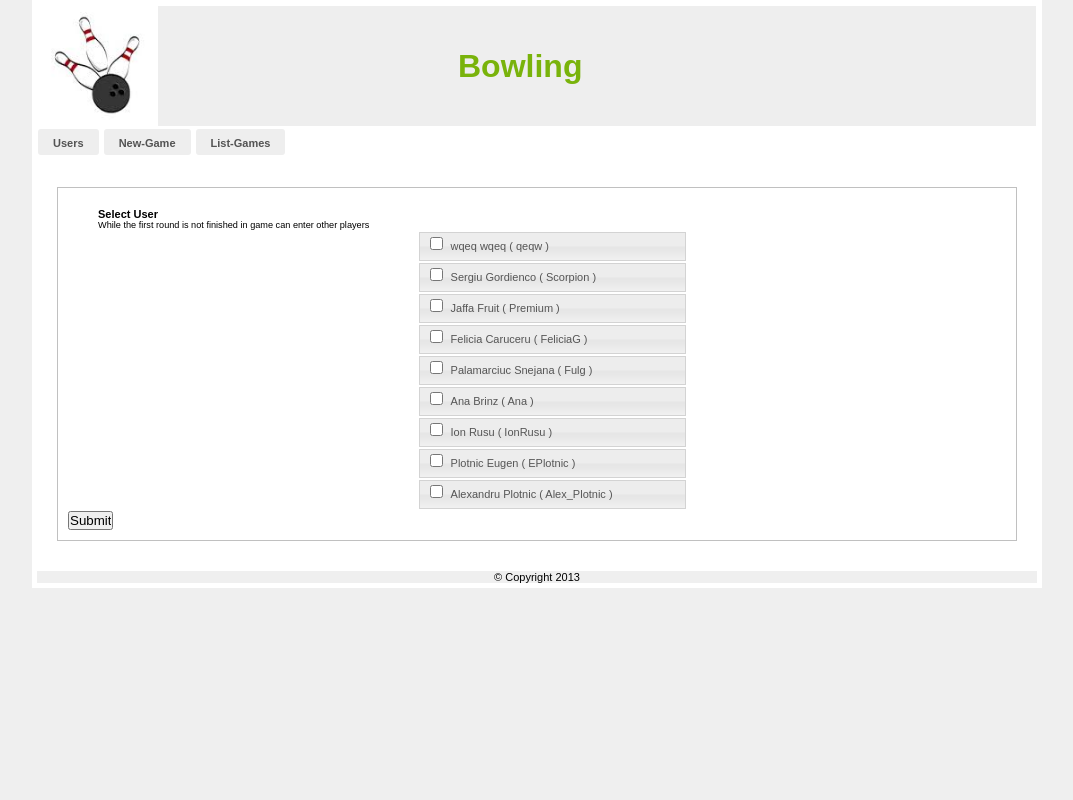
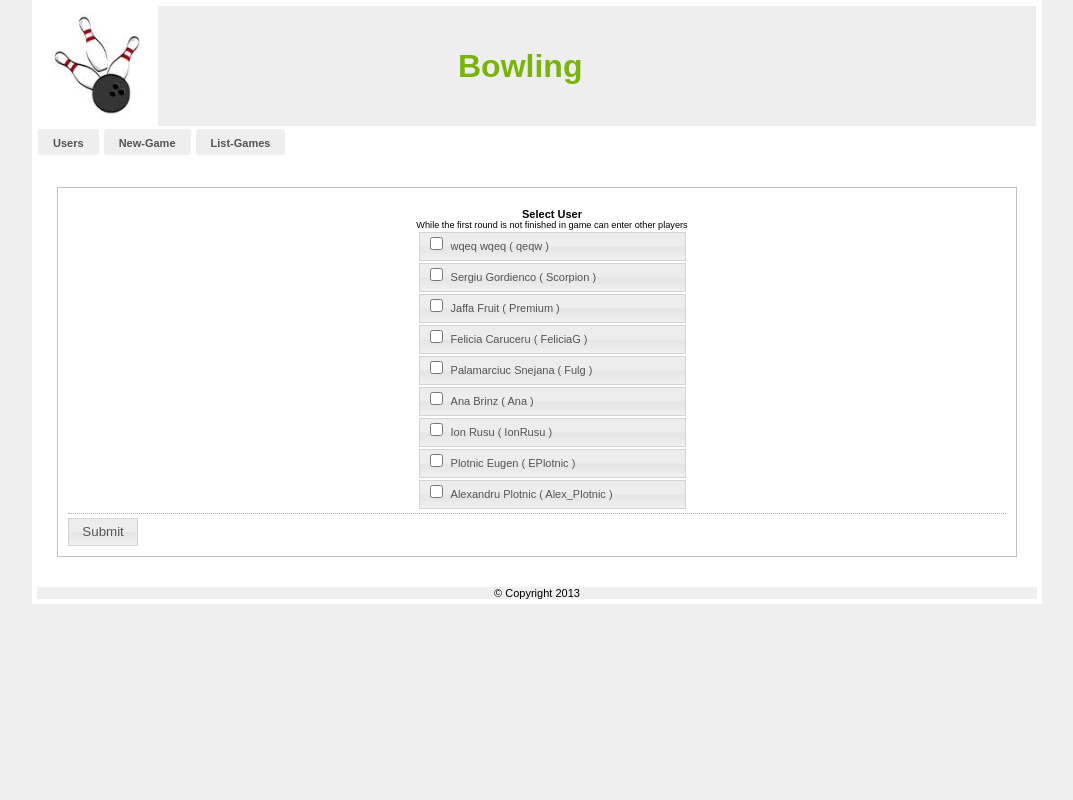
Before and after one commit to rolexx89/Bowling-site2, a CodeIgniter app: page /games/newgame in a window 1280 px wide. Shown: the whole page, without its empty margins (103-1176 px from the left). Run offline with CodeIgniter, Linux system fonts and the light colour scheme.

Commit message:
corectarea stilului

```diff
--- a/application/views/pages/game-json_view.php
+++ b/application/views/pages/game-json_view.php
@@ -104,8 +104,8 @@ if(isset($currentGameData['game-status'])) {
 
     if($currentGameData['game-status']['status'] != "completed") { ?>
         <form action="" charset="utf-8" method="post" style="border: 1px solid #c0c0c0; padding: 10px; margin: 10px;">
-            <h4>Select User</h4>
-        <?php
+          <h4>Select User</h4>
+         <?php
 
         if( $userNext === false )
         foreach ( $currentGameData['all-users'] as $item_id => $item )
--- a/application/views/pages/game_view.php
+++ b/application/views/pages/game_view.php
@@ -21,13 +21,15 @@
     if( $currentGameData['game-status']['status'] != "completed" ) { ?>
         <form action="" charset="utf-8" method="post" style="border: 1px solid #c0c0c0; padding: 10px; margin: 10px;">
         <?php
-            // afisam utilizatorii ce pot intra in joc pentru selecare
+            // afiseaza lista tuturor user pentru a ii selecta
             if( $currentGameData['game-status']['allowed-new'] == true
                 && empty($currentGameData['game-players'])
                 && empty($currentGameData['game-data']) ) {
                 ?><div style="padding-left: 30px;padding-top: 10px;">
+                    <center>
                     <h4>Select User</h4>
                     <sub>While the first round is not finished in game can enter other players</sub>
+                    </center>
                     <?php foreach ( $currentGameData['all-users'] as $item_id => $item )
                         if(!isset($currentGameData['game-data-grouped']['users'][$item_id])) { ?>
                             <label class="ui-state-default" >
@@ -40,11 +42,21 @@
                             </label>
                     <?php }
                 ?></div>
-                <input type="submit">
+            <div id="header">
+                    <div class="nav">
+                        <hr />
+                <input class="ui-button ui-state-default ui-corner-all" type="submit">
+                    </div>
+            </div>
                 <?php
             } else if( empty($currentGameData['game-data']) ) {
-                // afisam utilizatorii ce deja joaca
-                ?><h4>Select User</h4><?php
+                // afisam lista useri care joaca
+                //la control daca putem arunca sau e complet cu ajax
+                ?>
+            <hr />
+            <h4>Select User</h4>
+            <hr />
+                <?php
                 $only_first  = true;
                 foreach ( $currentGameData['all-users'] as $item_id => $item )
                     if( in_array($item_id,$currentGameData['game-players']) ) { ?>
@@ -58,10 +70,14 @@
                            </span>
                       </label>
                     </div>
+
             <?php } ?>
+            <hr />
                 <input id="i0" type="text" name="game_data[value]" value="" autocomplete="off" >
-                <input type="submit">
-        <?php } else { ?>
+            <hr />
+                <input class="ui-button ui-state-default ui-corner-all" text-align="center" type="submit">
+            <hr />
+            <?php } else { ?>
         <script type="text/javascript">
             updateAjaxSpace();
         </script>
@@ -73,19 +89,21 @@
     if( $currentGameData['game-status']['status'] != "completed"
         && !empty($currentGameData['game-data']) ) { ?>
         <h3>Push Data</h3>
-        <h4>Enter Throw score</h4>
+        <h3>Enter Throw score</h3>
         <input id="i0" type="text" name="game_data[value]" value="" autocomplete="off" />
         <hr />
         <input class="ui-button ui-state-default ui-corner-all" type="submit" value="Arunca" onclick="
                     updateAjaxSpace({
+                        // input#i0 = introdu val , match= round , $#x22 = '' ''
                         'game_data[value]' : $('input#i0').val(),
                         'game_data[player]': $('input[name=&#x22;game_data[player]&#x22;][match]').val()
                     });" />
         <hr />
-        <li class="ui-button ui-widget ui-state-default ui-corner-all" title="icon back">
-           <a class="ui-icon ui-icon-circle-arrow-w" href="<?php echo base_url(); ?>games/newgame"> NewGames </a>
-
-        </li>
+        <div id="header">
+        <div class="nav">
+            <a class="but-nav" href="<?php echo base_url(); ?>games/newgame">New-Game</a>
+        </div>
+        </div>
 
   <?php }
 
--- a/application/views/pages/pages_view.php
+++ b/application/views/pages/pages_view.php
@@ -14,7 +14,6 @@
         <hr />
 <h2>Users List</h2>
 <hr />
-
 <table  class="list">
     <tr class="mark">
             <td><b>N</b></td>
@@ -28,7 +27,6 @@
      $user_count = 0;
      foreach ($allUsers as $item) { ?>
             <tr>
-
                 <td>
                     <li class="ui-button ui-widget ui-state-default ui-corner-all" title=".ui-icon-person">
                         <a  href="<?= base_url() . "users/show/$item[id]"; ?>"><?php
--- a/nbproject/private/private.xml
+++ b/nbproject/private/private.xml
@@ -5,7 +5,7 @@
             <url>application/views/header.php</url>
             <bookmark id="2">
                 <name/>
-                <line>27</line>
+                <line>25</line>
                 <key/>
             </bookmark>
         </file>
--- a/stylesheets/style.css
+++ b/stylesheets/style.css
@@ -20,10 +20,30 @@ div#header h1{height:120px;line-height:120px;margin:1px;
 
 #header .nav a:hover {
     color   : #232323;
-    text-decoration : underline;
+
+}
+#conteiner .nav input {
+    background  : #eee;
+    color       : #535353;
+    padding     : 6px 9px 4px 9px;
+    font-size   : 11px;
+    font-weight : bold;
+    margin      : 1px 1px;
+    text-decoration : none;
+    border-radius   : 3px;
+    text-align:center;
+
+
 }
 
+#header .nav input:hover {
+    color   : #232323;
+
+
+}
+div#i0 input{text-align:center}
 div#container{text-align:left}
+div#container h4{text-align:center}
 div#content p{line-height:1.4}
 div#leftblock{background:#B9CAFF}
 div#rightblock{background:#FF8539}
```
Also changed, not shown: application/views/pages/game_list_view.php (+6 -4 lines). Lines whose indentation alone changed are shown as unchanged.
